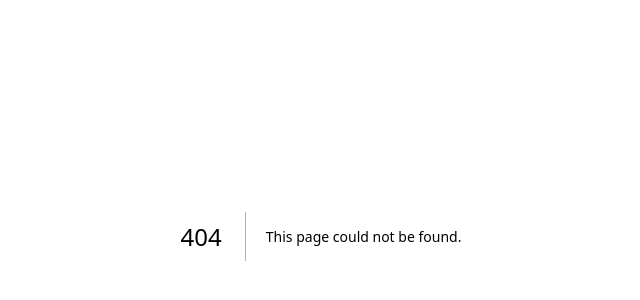
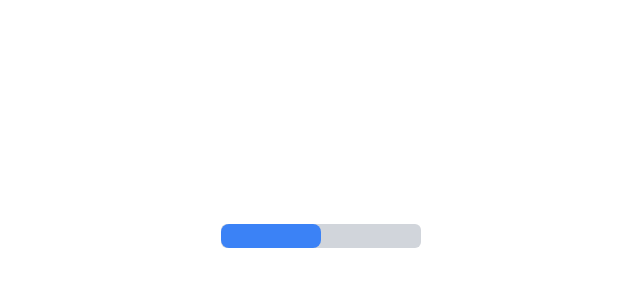
Before and after one commit to FESI5-team9/Frountend, a Next.js app: page /progressbar in a window 1280 px wide. Before the commit this address had no page. Shown: the part 164-464 px from the top of the page, without its empty margins (319-959 px from the left). Built offline with nearby package versions, Linux system fonts and the light colour scheme.

Commit message:
MNM-25-feat: 프로그레스바기능구현

```diff
--- a/package.json
+++ b/package.json
@@ -10,6 +10,7 @@
     "prepare": "husky"
   },
   "dependencies": {
+    "framer-motion": "^11.11.17",
     "next": "^14.2.18",
     "react": "^18",
     "react-dom": "^18"
--- /dev/null
+++ b/src/app/(testPages)/progressbar/page.tsx
@@ -0,0 +1,11 @@
+import Progressbar from "@/components/Progressbar";
+
+export default function Page() {
+  return (
+    <div className="flex h-[100vh] items-center justify-center">
+      <div className="w-[200px]">
+        <Progressbar now={10} max={20} />
+      </div>
+    </div>
+  );
+}
--- /dev/null
+++ b/src/components/Progressbar.tsx
@@ -0,0 +1,20 @@
+"use client";
+
+import { motion } from "framer-motion";
+
+export default function Progressbar({ now, max }: { now: number; max: number }) {
+  const percentage = (now / max) * 100; // 진행 퍼센트 계산
+  return (
+    <div className="h-6 w-full rounded-md bg-gray-300">
+      <motion.div
+        className="h-6 rounded-lg bg-blue-500"
+        initial={{ width: 0 }}
+        animate={{ width: `${percentage}%` }}
+        transition={{ duration: 0.5, ease: "easeOut" }}
+      />
+      <div className="absolute left-0 top-0 flex h-6 w-full items-center justify-center text-sm font-bold text-white">
+        {now}/{max}
+      </div>
+    </div>
+  );
+}
```
Also changed, not shown: 1 other file (tests, documents, lock files or other folders).
